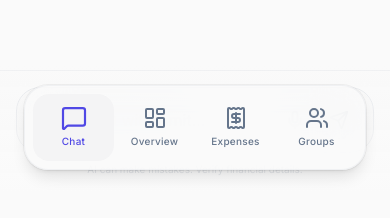
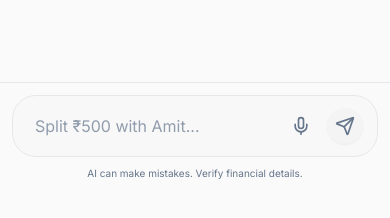
Before and after one commit to brownhat16/splitwise-ai, a Next.js app in the folder frontend/: page / in a window 390 px wide. Shown: the part 650-868 px from the top of the page. Built offline with nearby package versions, Linux system fonts and the light colour scheme; no server answers.

Commit message:
fix: Mobile UI button overlaps
- Hide BottomNav on chat page (has its own input bar)
- Add safe-area padding to ChatInput (pb-safe)
- Responsive padding (smaller on mobile)
- Smaller border-radius on mobile (rounded-2xl vs rounded-3xl)

```diff
--- a/frontend/src/components/chat/ChatInput.tsx
+++ b/frontend/src/components/chat/ChatInput.tsx
@@ -45,8 +45,8 @@ export default function ChatInput({
     };
 
     return (
-        <div className="p-4 bg-background/80 backdrop-blur-md border-t border-border/50 sticky bottom-0 z-40">
-            <div className="max-w-4xl mx-auto relative flex items-end gap-2 p-2 bg-muted/40 border border-input focus-within:ring-2 focus-within:ring-primary/20 focus-within:border-primary/50 rounded-3xl transition-all duration-200">
+        <div className="p-3 sm:p-4 bg-background/95 backdrop-blur-xl border-t border-border sticky bottom-0 z-40 pb-safe">
+            <div className="max-w-4xl mx-auto relative flex items-end gap-2 p-1.5 sm:p-2 bg-muted/40 border border-input focus-within:ring-2 focus-within:ring-primary/20 focus-within:border-primary/50 rounded-2xl sm:rounded-3xl transition-all duration-200">
                 <textarea
                     ref={textareaRef}
                     value={input}
--- a/frontend/src/components/layout/BottomNav.tsx
+++ b/frontend/src/components/layout/BottomNav.tsx
@@ -21,7 +21,8 @@ const navItems = [
 export default function BottomNav() {
     const pathname = usePathname();
 
-    // Auth check moved to AppShell
+    // Hide on auth pages and chat page (which has its own input bar)
+    if (['/login', '/register', '/'].includes(pathname)) return null;
 
     return (
         <nav className="fixed bottom-0 left-0 right-0 z-50 md:hidden pb-safe">
```
